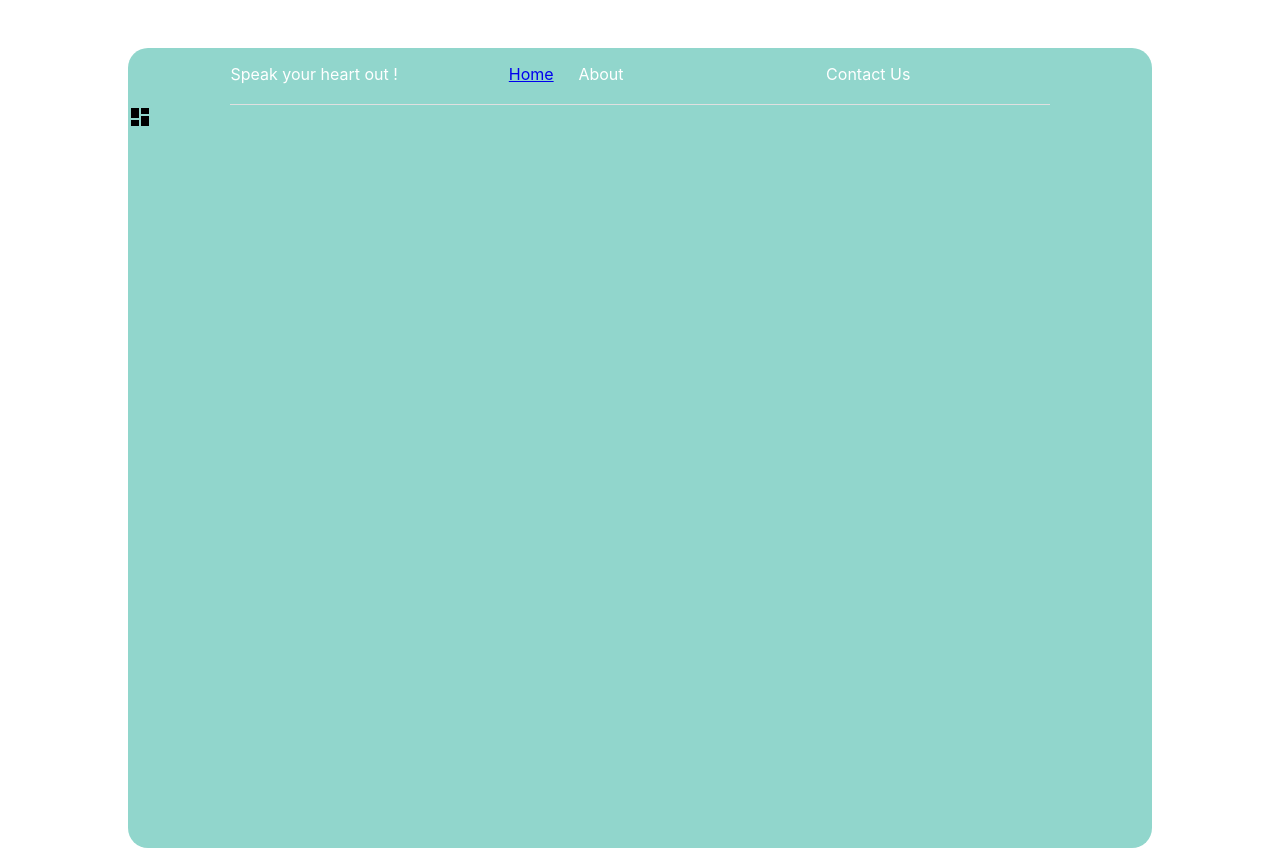
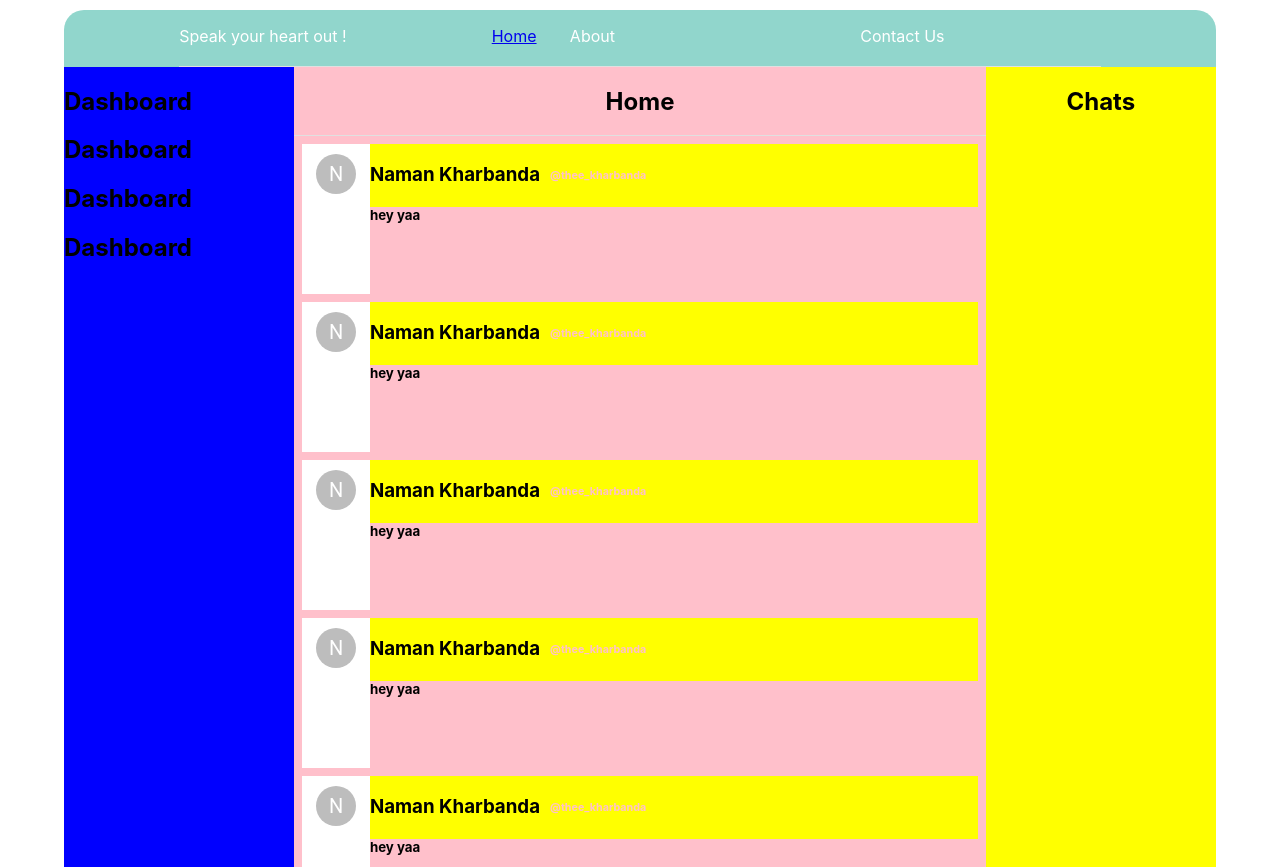
Before and after one commit to theekharbanda/genious-minds, a React (Create React App) app: page /dashboard in a window 1280 px wide. Built offline with nearby package versions, Linux system fonts and the light colour scheme.

Commit message:
new changes

```diff
--- a/src/App.css
+++ b/src/App.css
@@ -2,8 +2,8 @@
   /* text-align: center; */
     background-color: #91d6cc;
     margin :auto;
-    margin-top: 5%;
-    width: 80%;
+    margin-top: 2%;
+    width: 90%;
     height: 100vh;
     border-radius: 20px;
 
@@ -25,10 +25,6 @@
   background-color:rgb(12, 25, 50);
 }
 
-
-
-
-
 @media (prefers-reduced-motion: no-preference) {
   .App-logo {
     animation: App-logo-spin infinite 20s linear;
--- a/src/App.js
+++ b/src/App.js
@@ -4,7 +4,7 @@ import Header from "./components/header/Header";
 import Home from "./pages/home/Home";
 import Signin from "./pages/signIn/SignIn.jsx";
 import Signup from "./pages/signUp/Signup.jsx";
-import { Dashboard } from "@mui/icons-material";
+import  Dashboard  from "./pages/dashboard/Dashboard.js";
 import { Route, Routes } from "react-router-dom";
 
 function App() {
--- /dev/null
+++ b/src/pages/dashboard/Dashboard.js
@@ -0,0 +1,61 @@
+
+import{Box, CssBaseline,Divider} from '@mui/material';
+import { blue } from '@mui/material/colors';
+import './dashboard.css'
+import FeedPost from './FeedPost.js';
+
+
+function Dashboard(){
+    return(
+        <div className='dashboard' >
+            {/* <Box className='nav'>
+                <h2>hooooooooooooooooooo</h2>
+            </Box> */}
+        {/* // First left Side */}
+        <Box className="rest">
+
+            <Box className="Sidebar"
+            sx={{
+
+                backgroundColor: 'blue',
+                flex:0.2,
+                }}>
+                <h2>Dashboard</h2>
+                <h2>Dashboard</h2>
+                <h2>Dashboard</h2>
+                <h2>Dashboard</h2>
+            </Box>
+            <Box className="Feed"
+            sx={{
+                    backgroundColor:'pink',
+                    flex:0.6,
+
+            }}>
+                <h2 style={{textAlign:'center'}}>Home</h2>
+
+                <Divider style = {{backgroundColor: "white"}}/>
+                <FeedPost name={"Naman Kharbanda"} username={"@thee_kharbanda"} avatar={"N"} story={"hey yaa"} />
+                <FeedPost name={"Naman Kharbanda"} username={"@thee_kharbanda"} avatar={"N"} story={"hey yaa"} />
+                <FeedPost name={"Naman Kharbanda"} username={"@thee_kharbanda"} avatar={"N"} story={"hey yaa"} />
+                <FeedPost name={"Naman Kharbanda"} username={"@thee_kharbanda"} avatar={"N"} story={"hey yaa"} />
+                <FeedPost name={"Naman Kharbanda"} username={"@thee_kharbanda"} avatar={"N"} story={"hey yaa"} />
+                <FeedPost name={"Naman Kharbanda"} username={"@thee_kharbanda"} avatar={"N"} story={"hey yaa"} />
+
+            </Box>
+            <Box className="Widgets" sx={{
+
+                backgroundColor:'yellow',
+                flex:0.2
+            }}>
+                <Box sx={{}}>
+                    <h2 style={{textAlign:'center'}}>Chats</h2>
+                </Box>
+            </Box>
+        </Box>
+
+
+        </div>
+
+    );
+}
+export default Dashboard;
--- /dev/null
+++ b/src/pages/dashboard/FeedPost.css
@@ -0,0 +1,4 @@
+.Post{
+    transition : rgb(212, 90, 90) 800ms ease-out !important;
+
+}
--- /dev/null
+++ b/src/pages/dashboard/FeedPost.js
@@ -0,0 +1,29 @@
+
+import {Avatar, Box} from '@mui/material';
+import { flexbox } from '@mui/system';
+import './FeedPost.css'
+
+function FeedPost({name,username,avatar,story}){
+    return(
+        <div>
+            <Box  className="Post"sx={{ height : 150, backgroundColor:'white',margin:1,display:'flex'}} onClick={{}}>
+                <Box sx={{flex : 0.1}}>
+                    <Avatar style={{margin:'auto',marginTop:10}}>{avatar}</Avatar>
+                </Box>
+                <Box sx={{flex : 0.9,backgroundColor:'white',display:'flex',flexDirection:'column'}}>
+                    <Box sx={{flex:0.2,display:'flex',
+                    backgroundColor:'yellow'}}>
+                        <h3>{name}</h3>
+                        <h6 style={{marginLeft:10,color:'pink'}}> {username}</h6>
+                    </Box>
+                    <Box sx={{flex:0.8,backgroundColor:'pink'}}>
+                        <h5 style={{marginTop:0}}>{story}</h5>
+                    </Box>
+
+                </Box>
+            </Box>
+        </div>
+    );
+}
+
+export default FeedPost;
--- /dev/null
+++ b/src/pages/dashboard/dashboard.css
@@ -0,0 +1,21 @@
+.rest{
+    display: flex;
+    flex-direction: row ;
+    /* justify-content: space-evenly; */
+}
+.dashboard{
+    display: flex;
+    flex-direction: column;
+}
+.nav{
+    width: 100%;
+    height: 10%;
+    position:fixed;
+    background-color: antiquewhite;
+}
+.Feed{
+    overflow-y: scroll;
+    height: 100vh;
+    -ms-overflow-style: none;
+    scrollbar-width: none;
+}
```
